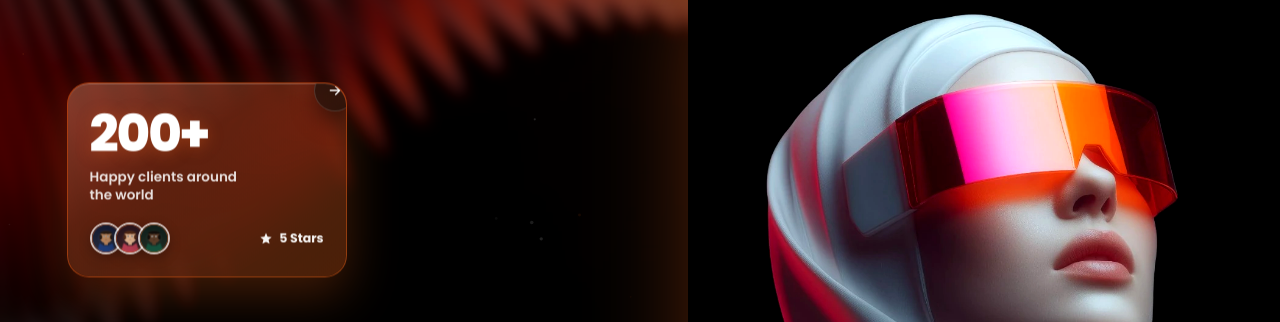
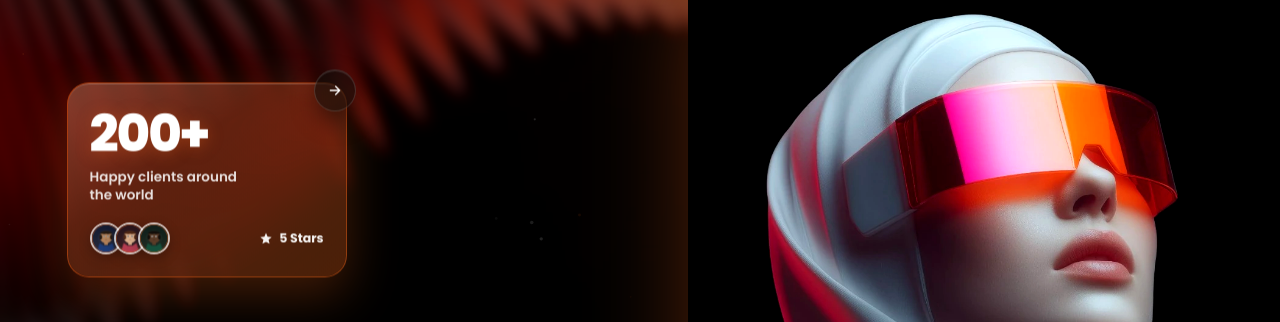
Before and after one commit to Esimuda/SeeGrowth, a React (Vite) app: page / in a window 1280 px wide. Shown: the part 478-800 px from the top of the page. Built offline with nearby package versions, Linux system fonts and the light colour scheme.

Commit message:
Keep the social proof direction button fully visible above the card.
Removes overflow clipping and raises the arrow circle z-index so it sits on top of the hero portrait.

```diff
--- a/src/hero.css
+++ b/src/hero.css
@@ -428,6 +428,7 @@
 .hero-slot--users {
   left: 5.2%;
   bottom: 14%;
+  overflow: visible;
 }
 
 .hero-card {
@@ -450,7 +451,7 @@
   box-shadow:
     0 18px 50px rgba(242, 100, 25, 0.28),
     inset 0 1px 0 rgba(255, 255, 255, 0.2);
-  overflow: hidden;
+  overflow: visible;
 }
 
 .hero-card--users::before {
@@ -467,7 +468,7 @@
   pointer-events: none;
 }
 
-.hero-card--users > * {
+.hero-card--users > *:not(.users-go) {
   position: relative;
   z-index: 1;
 }
@@ -489,7 +490,7 @@
   box-shadow:
     0 10px 24px rgba(0, 0, 0, 0.45),
     inset 0 1px 0 rgba(255, 255, 255, 0.1);
-  z-index: 2;
+  z-index: 10;
   transition:
     background 0.25s ease,
     border-color 0.25s ease,
```
